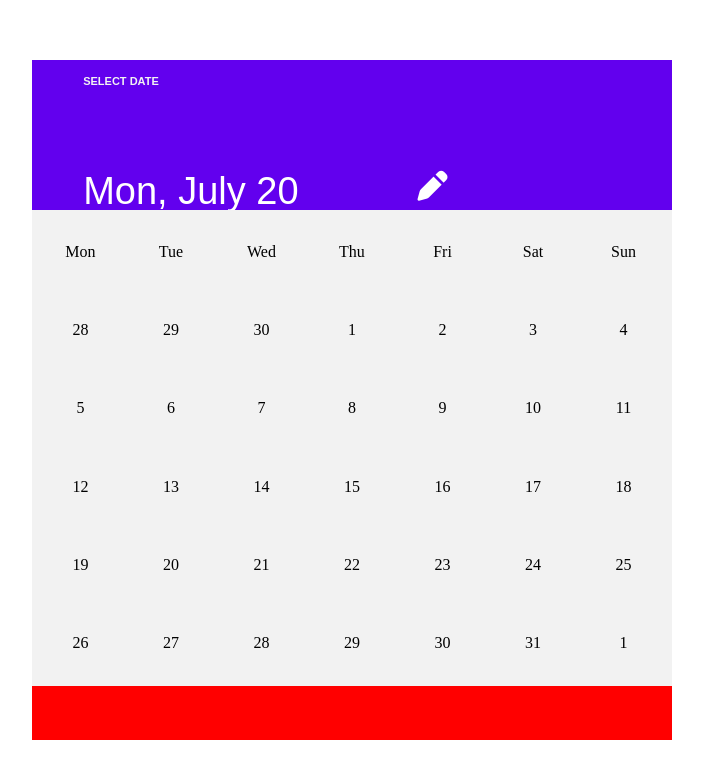
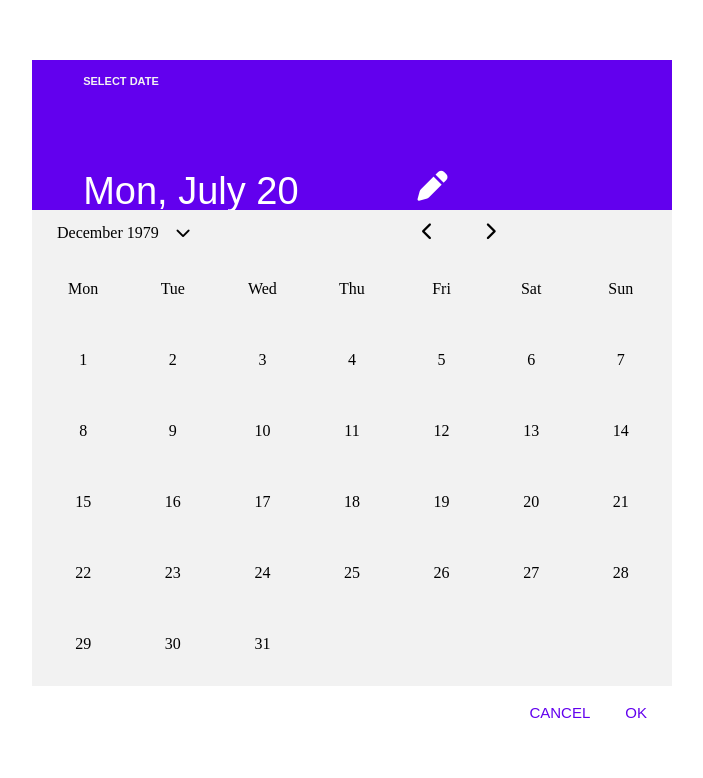
Before and after one commit to akshayrathigithub/React-DatePicker, a React app: page / in a window 1280 px wide. Shown: the top 778 px of the page, without its empty margins (288-991 px from the left). Built offline with nearby package versions, Linux system fonts and the light colour scheme.

Commit message:
Initial layout compleled

```diff
--- a/src/Components/Calendar/Calendar.js
+++ b/src/Components/Calendar/Calendar.js
@@ -18,6 +18,19 @@ export default function Calendar() {
           </div>
         </div>
         <div className="Body">
+          <div className="Body_Header">
+            <div className="Body_Header_Date">
+              <p>December 1979</p>
+            </div>
+            <div className="Body_Header_DropDown"><i class="fas fa-chevron-down"></i></div>
+            <div className="Body_Header_Left">
+              <i class="fas fa-chevron-left"></i>
+            </div>
+            <div className="Body_Header_Right">
+              <i class="fas fa-chevron-right"></i>
+            </div>
+          </div>
+          <div className="Body_Days">
             <div>Mon</div>
             <div>Tue</div>
             <div>Wed</div>
@@ -25,9 +38,6 @@ export default function Calendar() {
             <div>Fri</div>
             <div>Sat</div>
             <div>Sun</div>
-          <div>28</div>
-          <div>29</div>
-          <div>30</div>
             <div>1</div>
             <div>2</div>
             <div>3</div>
@@ -59,9 +69,16 @@ export default function Calendar() {
             <div>29</div>
             <div>30</div>
             <div>31</div>
-          <div>1</div>
           </div>
-        <div className="Footer"></div>
+        </div>
+        <div className="Footer">
+          <div className="Footer_CancelBtn">
+            <p>CANCEL</p>
+          </div>
+          <div className="Footer_OkBtn">
+            <p>OK</p>
+          </div>
+        </div>
       </div>
     </div>
   )
--- a/src/Components/Calendar/Calendar.style.css
+++ b/src/Components/Calendar/Calendar.style.css
@@ -19,12 +19,39 @@
 .Body{
     width: 100%;
     height: 70%;
+    background-color: #f2f2f2;
+}
+.Body_Header{
+    width: 100%;
+    height: 8%;
+    display: flex;
+    align-items: center;
+    padding-top: 8px;
+}
+.Body_Header_Date{
+    margin-left: 25px;
+    margin-right: 15px;
+}
+.Body_Header_DropDown{
+    font-size: 15px;
+    padding-top: 2px;
+}
+.Body_Header_Left{
+    margin-left: 35%;
+    font-size: 18px;
+}
+.Body_Header_Right{
+    margin-left: 40px;
+    font-size: 18px;
+}
+.Body_Days{
+    width: 100%;
+    height: 92%;
     display: flex;
     flex-wrap: wrap;
-    padding: 0.2rem;
-    background-color: #f2f2f2;
+    padding: 0.4rem;
 }
-.Body div{
+.Body_Days div{
     width: calc(100% / 7);
     display: flex;
     justify-content: center;
@@ -33,7 +60,26 @@
 .Footer{
     width: 100%;
     height: 8%;
-    background-color: red;
+    display: flex;
+    flex-direction: row;
+    justify-content: flex-end;
+    align-items: center;
+}
+.Footer_CancelBtn{
+    font-size: 15px;
+    font-family: Arial, Helvetica, sans-serif;
+    font-weight: 500;
+    color: #6200ee;
+    cursor: pointer;
+}
+.Footer_OkBtn{
+    font-size: 15px;
+    font-family: Arial, Helvetica, sans-serif;
+    font-weight: 500;
+    color: #6200ee;
+    margin-right: 25px;
+    margin-left: 35px;
+    cursor: pointer;
 }
 #Header_Heading{
     width: 100%;
```
Lines whose indentation alone changed are shown as unchanged.
